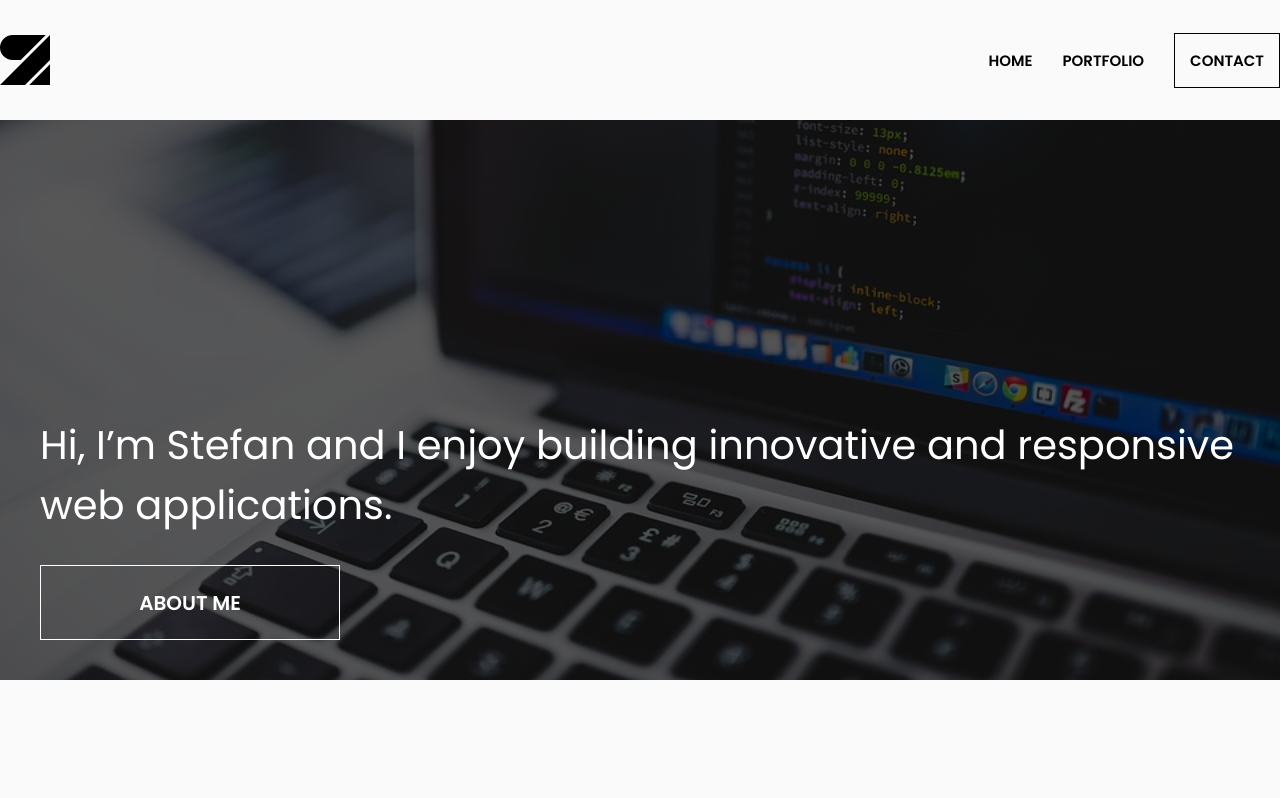
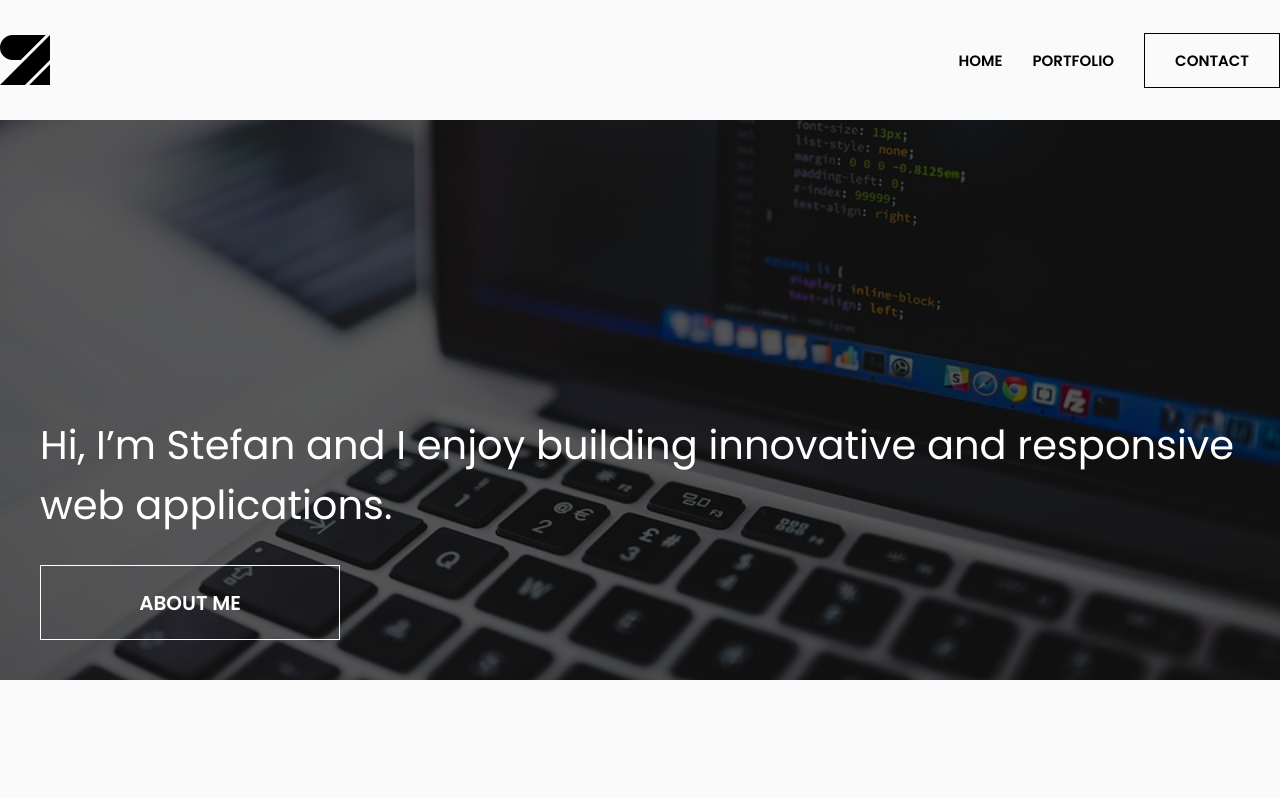
Before and after one commit to stefanrogic/portfolio, a React (Vite) app: page / in a window 1280 px wide. Shown: the top 798 px of the page. Built offline with nearby package versions, Linux system fonts and the light colour scheme.

Commit message:
phone responsive design

```diff
--- a/src/components/navbar/Navbar.jsx
+++ b/src/components/navbar/Navbar.jsx
@@ -41,7 +41,7 @@ const Navbar = ({ showMenu, onShowMenu }) => {
           <Link to="/projects">PORTFOLIO</Link>
         </nav>
         <a href="mailto:stefanrogic@protonmail.com">
-          <button>CONTACT</button>
+          <button className="contact-btn">CONTACT</button>
         </a>
 
         <button className="hamburger-menu" onClick={() => onShowMenu((prev) => (prev = true))}>
--- a/src/components/navbar/navbar.scss
+++ b/src/components/navbar/navbar.scss
@@ -165,4 +165,8 @@ header {
       display: none;
     }
   }
+
+  .contact-btn {
+    padding: 15px 30px;
+  }
 }
```
